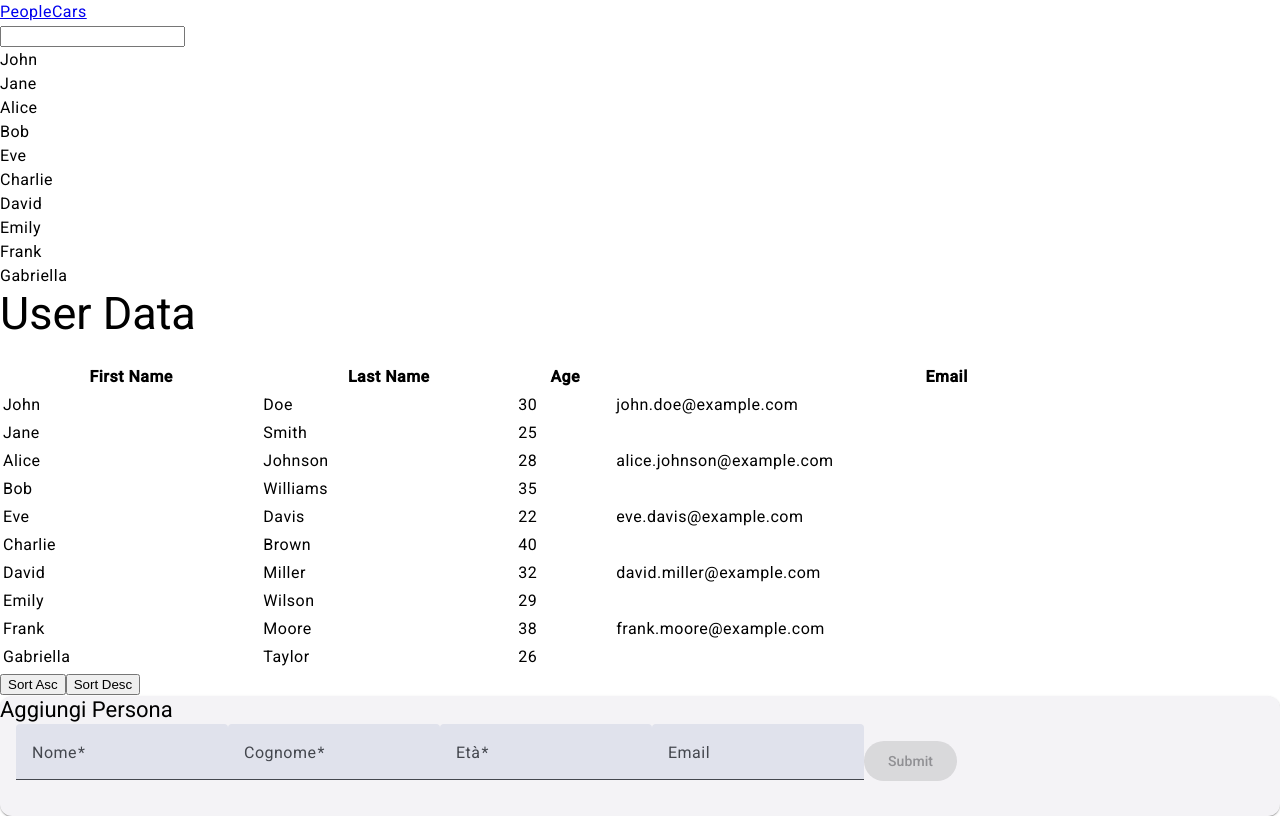
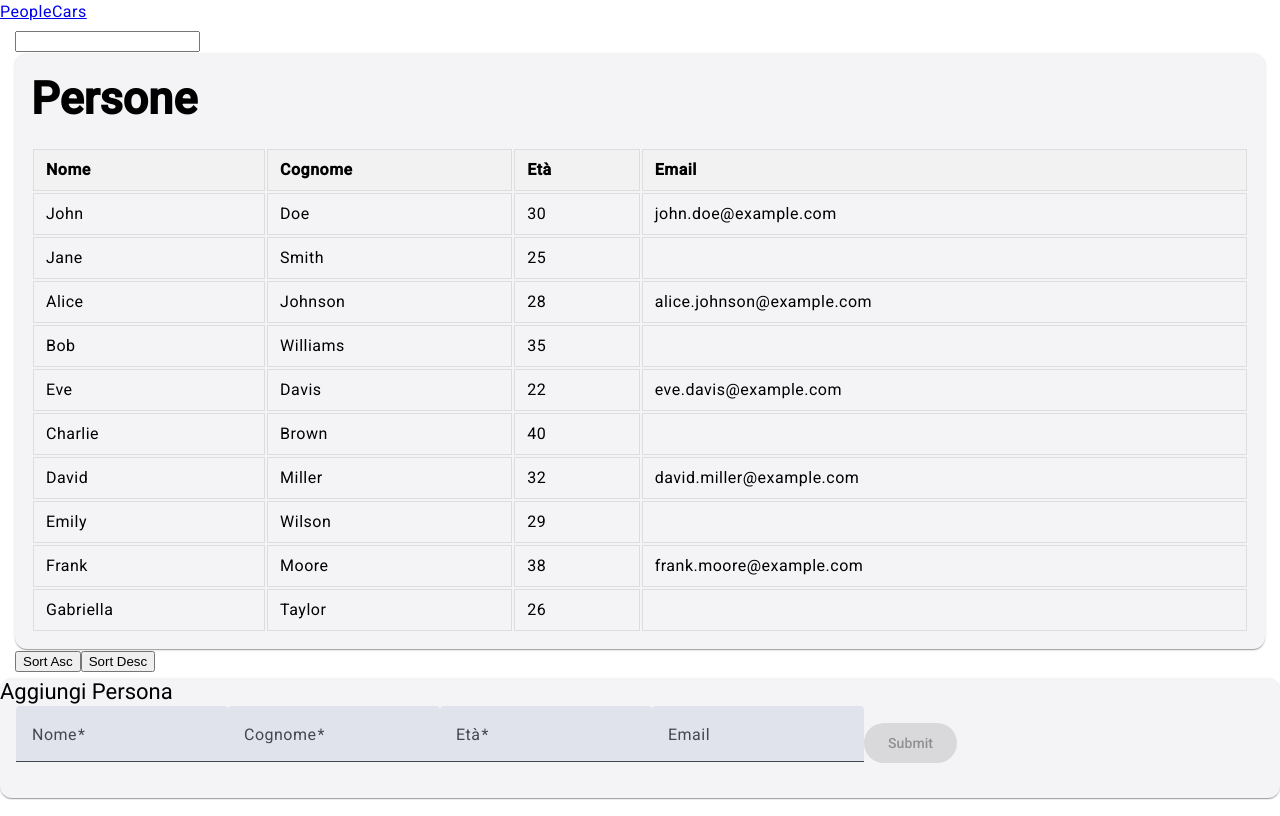
Before and after one commit to FedericoTudini/esercizio-node, an Angular app: page /people in a window 1280 px wide. Built offline with nearby package versions, Linux system fonts and the light colour scheme.

Commit message:
feat: people table

```diff
--- a/src/app/components/people/people-list/people-list.component.html
+++ b/src/app/components/people/people-list/people-list.component.html
@@ -1,27 +1,37 @@
-<div>
-    <app-searchbar (search)="onSearch($event)" [data]="filteredPeople"></app-searchbar>
-    <div *ngFor="let person of filteredPeople | async">
-        {{ person.firstName }}
-    </div>
-    <h2>User Data</h2>
-  <table style="width: 100%;">
+<div id="container">
+  <app-searchbar
+    (search)="onSearch($event)"
+    [data]="filteredPeople"
+  ></app-searchbar>
+  <mat-card>
+    <mat-card-title> </mat-card-title>
+    <mat-card-content>
+      <h2><b>Persone</b></h2>
+      <table>
         <thead>
           <tr>
-        <th>First Name</th>
-        <th>Last Name</th>
-        <th>Age</th>
+            <th>Nome</th>
+            <th>Cognome</th>
+            <th>Età</th>
             <th>Email</th>
           </tr>
         </thead>
         <tbody>
-      <tr  *ngFor="let person of filteredPeople | async">
-        <td>{{person.firstName}}</td>
-        <td>{{person.lastName}}</td>
-        <td>{{person.age}}</td>
-        <td>{{person.email}}</td>
+          @for (person of filteredPeople | async; track $index) {
+          <tr>
+            <td>{{ person.firstName }}</td>
+            <td>{{ person.lastName }}</td>
+            <td>{{ person.age }}</td>
+            <td>{{ person.email }}</td>
           </tr>
+          } @empty {
+          <h4>Nessuno elemento trovato.</h4>
+          }
         </tbody>
       </table>
+    </mat-card-content>
+  </mat-card>
+
   <button (click)="sortByName('asc')">Sort Asc</button>
   <button (click)="sortByName('desc')">Sort Desc</button>
 </div>
--- a/src/app/components/people/people-list/people-list.component.scss
+++ b/src/app/components/people/people-list/people-list.component.scss
@@ -0,0 +1,26 @@
+#container {
+    padding: 5px 15px;
+}
+
+table {
+  width: 100%;
+}
+
+th,
+td {
+  padding: 8px 12px;
+  border: 1px solid #ddd;
+  text-align: left;
+}
+
+th {
+  background-color: #f2f2f2;
+}
+
+h2 {
+  margin-top: 20px;
+}
+
+mat-card-content {
+    overflow-x: auto;
+}
--- a/src/app/components/people/people-list/people-list.component.ts
+++ b/src/app/components/people/people-list/people-list.component.ts
@@ -5,11 +5,12 @@ import { SearchbarComponent } from '../../searchbar/searchbar.component';
 import { Person } from '../../../models/person.interface';
 import { map, Observable } from 'rxjs';
 import { NewPersonComponent } from '../new-person/new-person.component';
+import { MatCardModule } from '@angular/material/card';
 
 @Component({
   selector: 'app-people-list',
   standalone: true,
-  imports: [CommonModule, SearchbarComponent, NewPersonComponent],
+  imports: [CommonModule, SearchbarComponent, NewPersonComponent, MatCardModule],
   templateUrl: './people-list.component.html',
   styleUrl: './people-list.component.scss'
 })
```
Also changed, not shown: src/styles.scss (line endings or trailing spaces). Lines whose indentation alone changed are shown as unchanged.
